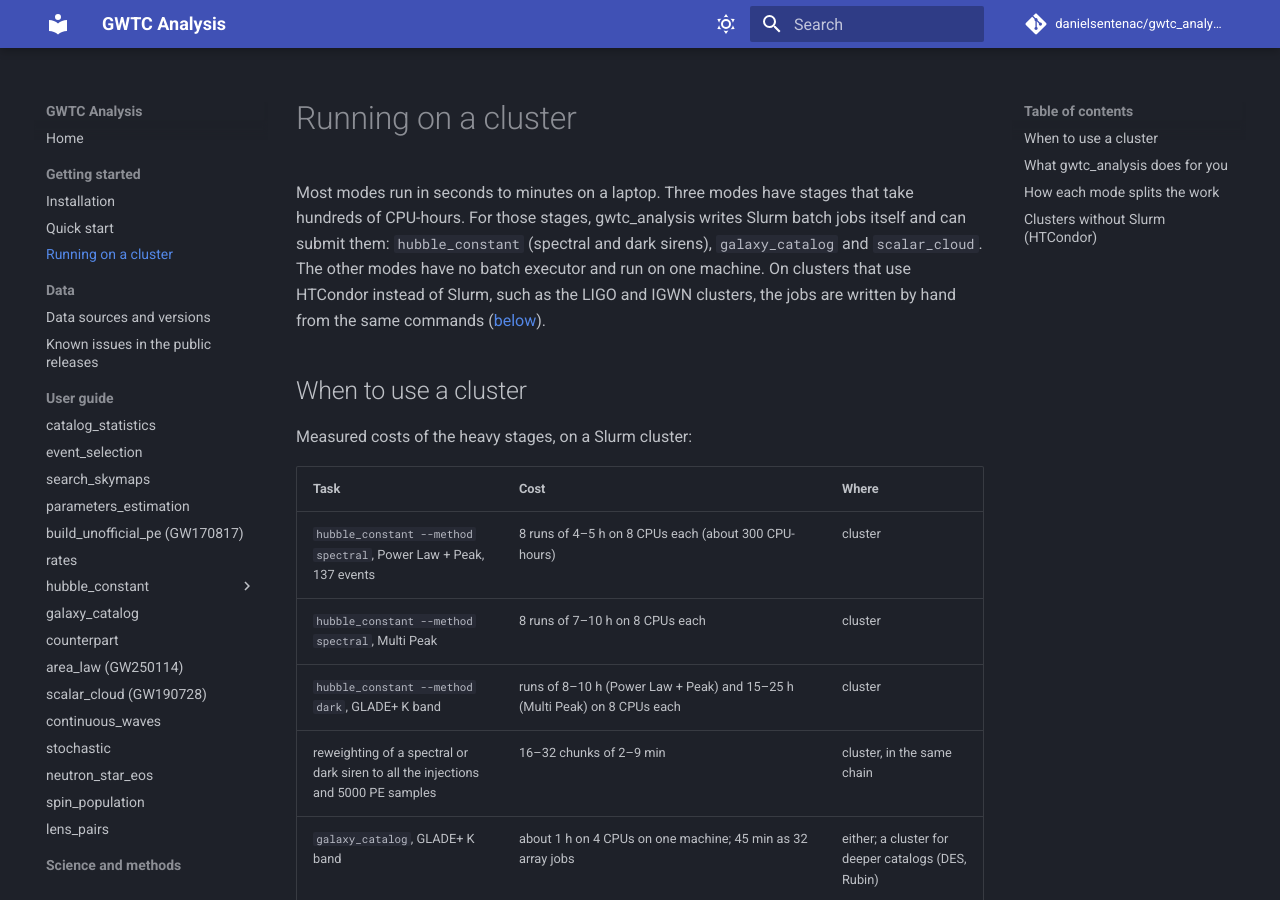
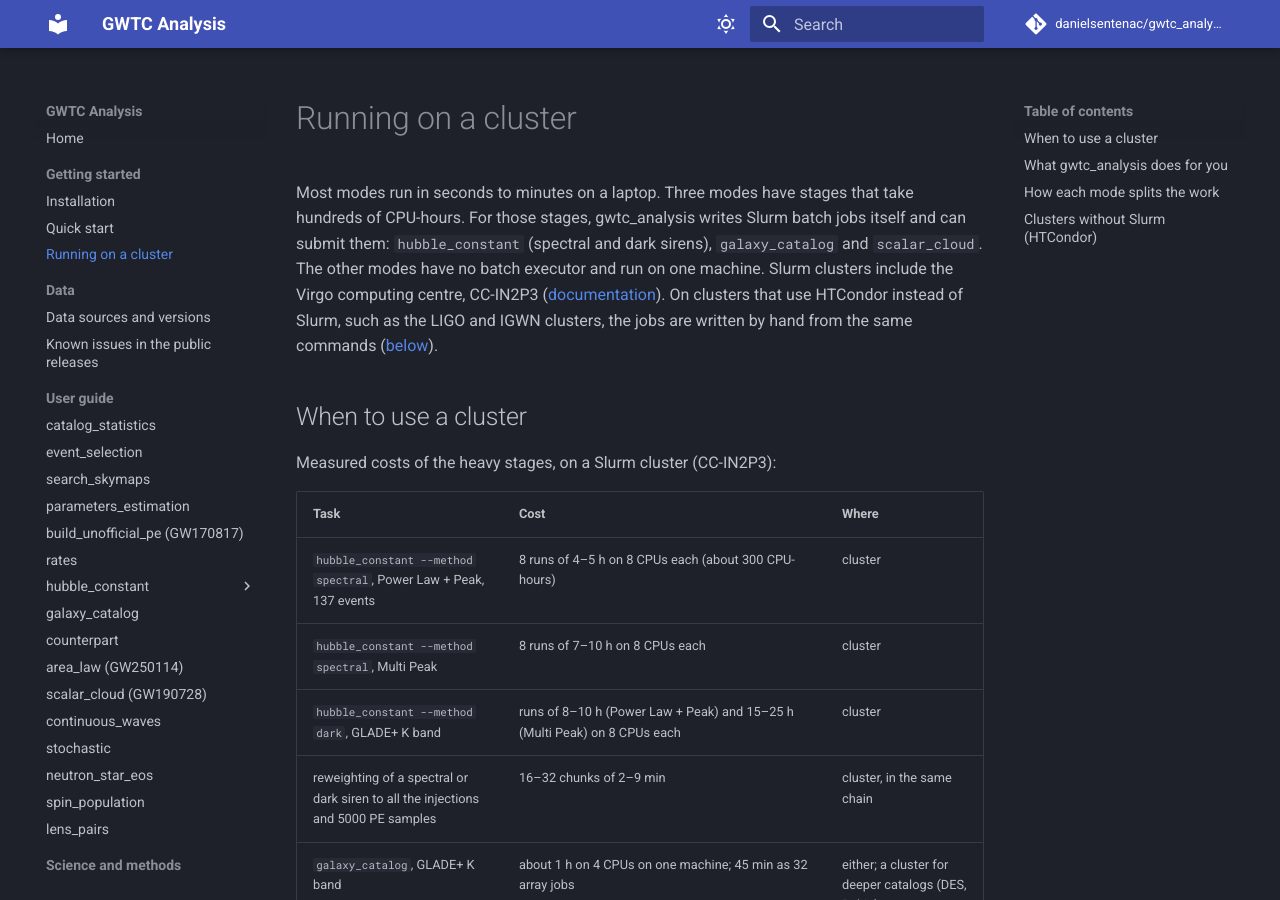
Before and after one commit to danielsentenac/gwtc_analysis, an MkDocs documentation site: the page built from docs/cluster.md, in a window 1280 px wide and 900 px high. Built offline with MkDocs 1.6.1 and Material for MkDocs 9.7.7, drawn with Linux system fonts in a browser that asks for light colours; comment, search, counter and statistics services are not loaded.

Commit message:
docs cluster: CC-IN2P3, the Virgo computing centre, as the Slurm example
Co-Authored-By: Claude Opus 5.5 <noreply@anthropic.com>

```diff
--- a/docs/cluster.md
+++ b/docs/cluster.md
@@ -3,12 +3,13 @@
 Most modes run in seconds to minutes on a laptop. Three modes have stages that take hundreds of CPU-hours. For
 those stages, gwtc_analysis writes Slurm batch jobs itself and can submit them: `hubble_constant` (spectral and
 dark sirens), `galaxy_catalog` and `scalar_cloud`. The other modes have no batch executor and run on one machine.
-On clusters that use HTCondor instead of Slurm, such as the LIGO and IGWN clusters, the jobs are written by hand
+Slurm clusters include the Virgo computing centre, CC-IN2P3 ([documentation](https://doc.cc.in2p3.fr/)). On
+clusters that use HTCondor instead of Slurm, such as the LIGO and IGWN clusters, the jobs are written by hand
 from the same commands ([below](#clusters-without-slurm-htcondor)).
 
 ## When to use a cluster
 
-Measured costs of the heavy stages, on a Slurm cluster:
+Measured costs of the heavy stages, on a Slurm cluster (CC-IN2P3):
 
 | Task | Cost | Where |
 |---|---|---|
```
